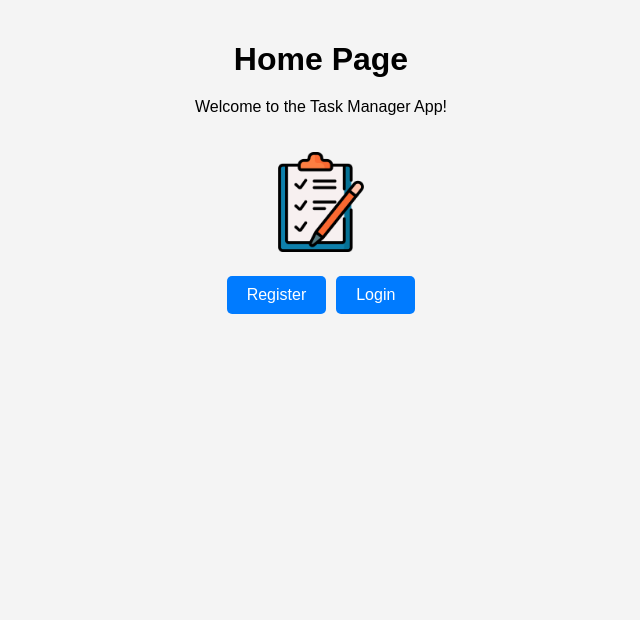
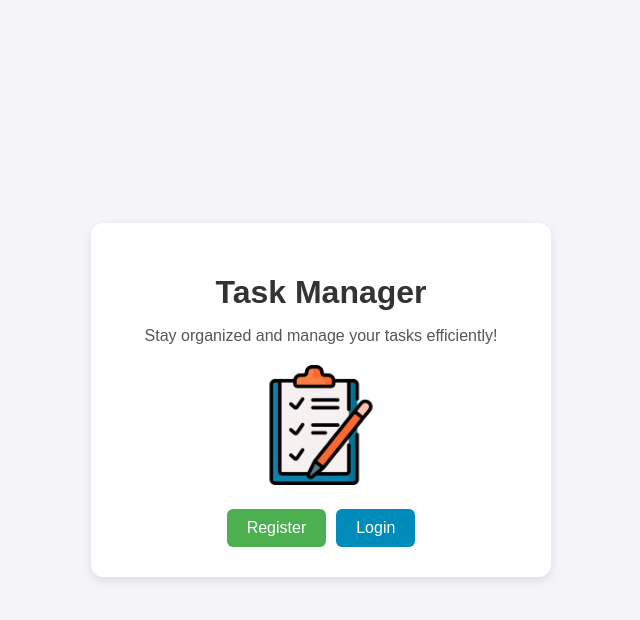
Before and after one commit to lironCode24/task-manager, a React (Create React App) app in the folder frontend/: page / in a window 1280 px wide. Shown: the top 620 px of the page, without its empty margins (319-959 px from the left). Built offline with nearby package versions, Linux system fonts and the light colour scheme.

Commit message:
improve home page design

```diff
--- a/frontend/src/pages/Home.js
+++ b/frontend/src/pages/Home.js
@@ -5,40 +5,80 @@ const Home = () => {
   const navigate = useNavigate();
 
   return (
-    <div style={{ textAlign: "center", padding: "20px" }}>
-      <h1>Home Page</h1>
-      <p>Welcome to the Task Manager App!</p>
+    <div
+      style={{
+        display: "flex",
+        flexDirection: "column",
+        alignItems: "center",
+        justifyContent: "center",
+        height: "100vh",
+        backgroundColor: "#f4f4f9",
+      }}
+    >
+      <div
+        style={{
+          backgroundColor: "white",
+          padding: "30px",
+          borderRadius: "12px",
+          boxShadow: "0px 4px 10px rgba(0, 0, 0, 0.1)",
+          textAlign: "center",
+          width: "90%",
+          maxWidth: "400px",
+        }}
+      >
+        <h1 style={{ color: "#333", marginBottom: "10px" }}>Task Manager</h1>
+        <p style={{ color: "#555", marginBottom: "20px" }}>
+          Stay organized and manage your tasks efficiently!
+        </p>
 
         {/* Image */}
         <img
           src={`${process.env.PUBLIC_URL}/task.png`}
           alt="Task Manager"
-        style={{ width: "100px", height: "auto", margin: "20px 0" }}
+          style={{
+            width: "120px",
+            height: "auto",
+            marginBottom: "20px",
+          }}
         />
 
         {/* Buttons */}
-      <div>
+        <div style={{ display: "flex", gap: "10px", justifyContent: "center" }}>
           <button
             onClick={() => navigate("/register")}
             style={{
-            marginRight: "10px",
+              backgroundColor: "#4CAF50",
+              color: "white",
               padding: "10px 20px",
+              borderRadius: "6px",
+              border: "none",
               fontSize: "16px",
               cursor: "pointer",
+              transition: "0.3s",
             }}
+            onMouseOver={(e) => (e.target.style.opacity = "0.8")}
+            onMouseOut={(e) => (e.target.style.opacity = "1")}
           >
             Register
           </button>
           <button
             onClick={() => navigate("/login")}
             style={{
+              backgroundColor: "#008CBA",
+              color: "white",
               padding: "10px 20px",
+              borderRadius: "6px",
+              border: "none",
               fontSize: "16px",
               cursor: "pointer",
+              transition: "0.3s",
             }}
+            onMouseOver={(e) => (e.target.style.opacity = "0.8")}
+            onMouseOut={(e) => (e.target.style.opacity = "1")}
           >
             Login
           </button>
+        </div>
       </div>
     </div>
   );
```
Lines whose indentation alone changed are shown as unchanged.
